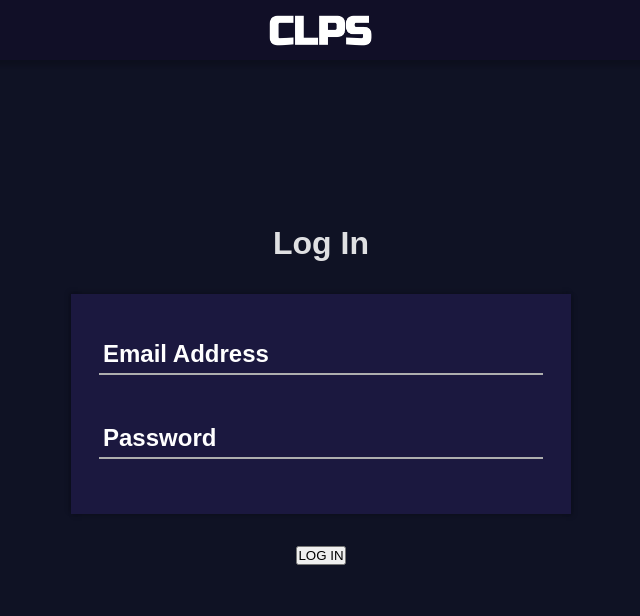
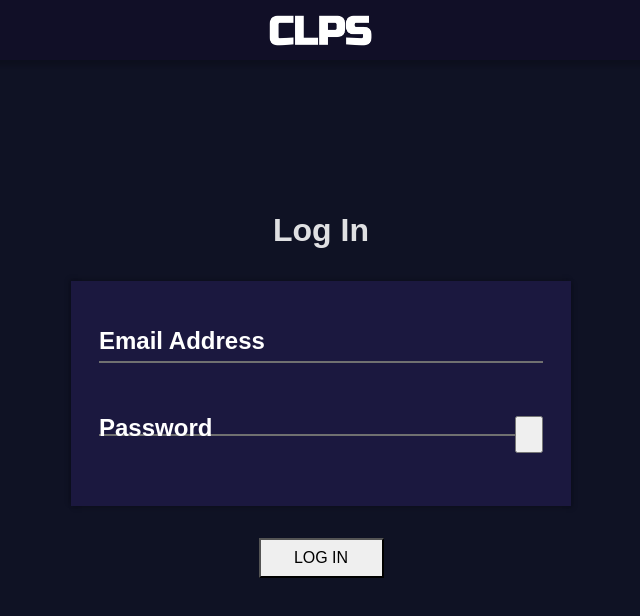
Before and after one commit to linjustin8/Clips-Catalog, a React (Vite) app in the folder clips-catalog/: page /login in a window 1280 px wide. Shown: the top 616 px of the page, without its empty margins (319-959 px from the left). Built offline with nearby package versions, Linux system fonts and the light colour scheme; no server answers.

Commit message:
setting up show password button

```diff
--- a/clips-catalog/src/App.tsx
+++ b/clips-catalog/src/App.tsx
@@ -2,8 +2,8 @@
 import React, { useState, useEffect } from "react";
 import { useAuth } from "./contexts/AuthContext.tsx";
 import Welcome from "./screens/auth/Welcome.tsx";
-import Login from "./screens/auth/Login.tsx";
-import Signup from "./screens/auth/Signup.tsx";
+import { Login } from "./screens/auth/Auth.tsx";
+import { Signup } from "./screens/auth/Auth.tsx";
 import Videos from "./screens/videos/Videos.tsx";
 import Upload from "./screens/videos/Upload.tsx";
 import { Routes, Route, Navigate } from "react-router-dom";
--- a/clips-catalog/src/components/InputField.css
+++ b/clips-catalog/src/components/InputField.css
@@ -1,11 +1,17 @@
 /* InputField.css */
+
+.auth-input-container {
+  position: relative;
+  display: flex;
+  width: 100%;
+  height: 100%;
+}
 
 .input-label {
   position: absolute;
   top: -2px;
-  left: 4px;
   font-size: 24px;
-  font-weight: 600;
+  font-weight: 575;
   color: white;
   pointer-events: none;
   transition: 0.2s ease all;
@@ -19,9 +25,23 @@
   padding-bottom: 2px;
   background-color: #1b183f;
   border: none;
-  border-bottom: rgb(174, 174, 174) 2px solid;
+  border-bottom: rgb(112, 112, 112) 2px solid;
   height: 55%;
   width: 100%;
+}
+
+.password-input {
+  display: flex;
+  flex-direction: row;
+  font-size: 40px;
+  letter-spacing: 0px;
+  height: 60%;
+  width: 100%;
+}
+
+.show-password {
+  width: 30px;
+  position: relative;
 }
 
 .input-field:focus ~ .input-label,
--- a/clips-catalog/src/components/InputField.tsx
+++ b/clips-catalog/src/components/InputField.tsx
@@ -1,22 +1,52 @@
 // InputField.tsx
 import React from "react";
-import "./InputField.css"
+import "./InputField.css";
 
 interface InputFieldProps {
   id: string;
   label: string;
-  className: string;
+  value: string;
+  onChange: (e: React.ChangeEvent<HTMLInputElement>) => void;
+  type?: string;
 }
 
 export const InputField: React.FC<InputFieldProps> = ({
   id,
   label,
-  className,
+  value,
+  onChange,
+  type = "text",
 }: InputFieldProps) => {
   return (
-    <div className={className}>
-      <input className="input-field" id={id} placeholder=" " required />
-      <label className="input-label" htmlFor={id}>{label}</label>
+    <div className="auth-input-container">
+      {type != "password" ? (
+        <input
+        className="input-field"
+        id={id}
+        placeholder=" "
+        required
+        value = {value}
+        onChange={onChange}
+        type={type}
+      />
+      ) : (
+        <div className="password-input">
+          <input
+            className="input-field"
+            id={id}
+            placeholder=" "
+            required
+            value = {value}
+            onChange={onChange}
+            type={type}
+          />
+          <button className="show-password"></button>
+        </div>
+      )}
+
+      <label className="input-label" htmlFor={id}>
+        {label}
+      </label>
     </div>
   );
 };
--- a/clips-catalog/src/screens/auth/Auth.css
+++ b/clips-catalog/src/screens/auth/Auth.css
@@ -38,18 +38,17 @@
   background-color: #1b183f;
   box-shadow: 2px 2px 5px rgba(0, 0, 0, 0.2),
              -2px -2px 5px rgba(0, 0, 0, 0.2);
-  height: 220px;
+  height: 225px;
   width: 100%;
   padding: 1.75rem;
   padding-top: 3rem;
   gap: 1.5rem;
 }
 
-.user-entry {
-  position: relative;
-  display: flex;
-  flex-direction: column;
-  width: 100%;
-  height: 100%;
-  gap: 2px;
+.submit-user-info {
+  height: 40px;
+  width: 125px;
+  font: inherit;
+  text-align: center;
+  border-radius: 0;
 }
--- /dev/null
+++ b/clips-catalog/src/screens/auth/Auth.tsx
@@ -0,0 +1,68 @@
+//Auth.tsx
+
+import React, { useState } from "react";
+import { useAuth } from "../../contexts/AuthContext";
+import { InputField } from "../../components/InputField";
+import "./Auth.css";
+
+interface LoginParams {}
+
+interface SignupParams {
+  username: string;
+  email: string;
+  password: string;
+}
+
+const Login: React.FC = () => {
+  const { login } = useAuth();
+  const [email, setEmail] = useState("");
+  const [password, setPassword] = useState("");
+
+  const onSubmitHandler = async (e: React.FormEvent<HTMLFormElement>) => {
+    e.preventDefault();
+    try {
+      await login(email, password);
+    } catch (err) {
+      console.log(err);
+    }
+  };
+
+  return (
+    <div className="page-container">
+      <div className="content-container">
+        <h1 className="header">Log In</h1>
+        <form className="form-container" id="login" onSubmit={onSubmitHandler}>
+          <InputField
+            id="email"
+            label="Email Address"
+            value={email}
+            onChange={(e) => setEmail(e.target.value)}
+            type="email"
+          />
+          <InputField
+            id="password"
+            label="Password"
+            value={password}
+            onChange={(e) => setPassword(e.target.value)}
+            type="password"
+          />
+        </form>
+        <button form="login" className="submit-user-info">
+          LOG IN
+        </button>
+      </div>
+    </div>
+  );
+};
+
+const Signup: React.FC = () => {
+  const { signup } = useAuth();
+
+  return (
+    <>
+      <h1>signup</h1>
+    </>
+  );
+};
+
+export { Login, Signup };
--- a/clips-catalog/src/screens/auth/Login.tsx
+++ /dev/null
@@ -1,25 +0,0 @@
-//Login.tsx
-
-import React from "react";
-import { login } from "../../contexts/AuthContext";
-import { InputField } from "../../components/InputField";
-import "./Auth.css";
-
-interface LoginParams {}
-
-const Login: React.FC = () => {
-  return (
-    <div className="page-container">
-      <div className="content-container">
-        <h1 className="header">Log In</h1>
-        <form className="form-container" id="login">
-          <InputField id="email" label="Email Address" className="user-entry" />
-          <InputField id="password" label="Password" className="user-entry" />
-        </form>
-        <button>LOG IN</button>
-      </div>
-    </div>
-  );
-};
-
-export default Login;
--- a/clips-catalog/src/screens/auth/Signup.tsx
+++ /dev/null
@@ -1,25 +0,0 @@
-//Signup.tsx
-
-import React from "react";
-import { useAuth } from "../../contexts/AuthContext";
-
-interface SignupParams {
-  username: string;
-  email: string;
-  password: string;
-}
-
-const Signup: React.FC = () => {
-  const { signup } = useAuth();
-
-
-  return (
-  <>
-    <h1>
-        signup
-    </h1>
-  </>
-  );
-};
-
-export default Signup;
```
